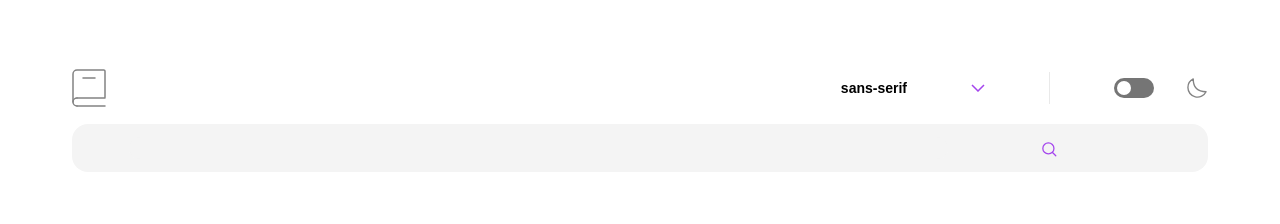
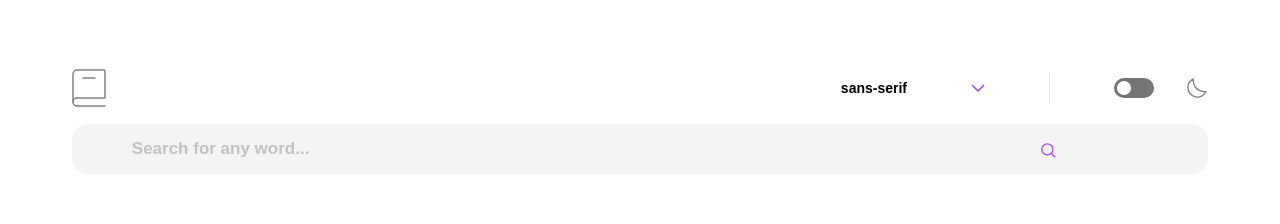
Before and after one commit to RomainTessier/dictionnary, a React (Create React App) app: page / in a window 1280 px wide. Shown: the top 224 px of the page. Built offline with nearby package versions, Linux system fonts and the light colour scheme.

Commit message:
working on small details and synonyms

```diff
--- a/src/components/Definition.jsx
+++ b/src/components/Definition.jsx
@@ -5,6 +5,12 @@ import { useContext } from 'react';
 
 export default function Definition({wordMeaning, source}) {
     const {darkTheme} = useContext(DarkThemeContext);
+
+    const handleSynonyms = async () => {
+        let wordData = await fetch(`https://api.dictionaryapi.dev/api/v2/entries/en_US/${synonyms}`);
+        let wordJson = await wordData.json();
+        console.log(wordJson);
+    }
 
     return (
         <div className="definition">
@@ -28,7 +34,10 @@ export default function Definition({wordMeaning, source}) {
                 </div>
             </ul>
 
-            <div className="synonyms" style={{display : wordMeaning.synonyms.length ? 'flex' : 'none'}}>
+            <div className="synonyms"
+            style={{display : wordMeaning.synonyms.length ? 'flex' : 'none'}}
+            onClick={handleSynonyms}
+            >
                     <div>Synonyms</div>
                     <p>
                         {wordMeaning.synonyms.join(', ')}
@@ -37,8 +46,8 @@ export default function Definition({wordMeaning, source}) {
 
             <div className="source">
                 <div>Source</div>
-                <a href={source} className='d-flex ai-center' style={{color: darkTheme ? 'white' : '#2D2D2D', textDecoration: darkTheme ? 'underline white' : 'underline #757575'}}>
-                    {source}
+                <a href={source[source.length-1]} className='d-flex ai-center' style={{color: darkTheme ? 'white' : '#2D2D2D', textDecoration: darkTheme ? 'underline white' : 'underline #757575'}}>
+                    {source[source.length-1]}
                     <img src={link} alt="link" />
                 </a>
             </div>
--- a/src/components/Header.jsx
+++ b/src/components/Header.jsx
@@ -25,9 +25,9 @@ export default function Header(){
                     />
 
                     <div className={`d-flex ${menu ? 'menuActive menu' : 'menuInactive menu'}`}>
-                        <div onClick={() => setFont('sans-serif')}>Sans-serif</div>
-                        <div onClick={() => setFont('Serif')} >Serif</div>
-                        <div onClick={() => setFont('Monospace')}>Monospace</div>
+                        <div style={{fontFamily : 'sans-serif'}} onClick={() => setFont('Sans-serif')}>Sans serif</div>
+                        <div style={{fontFamily : 'serif'}} onClick={() => setFont('Serif')} >Serif</div>
+                        <div style={{fontFamily : 'Monospace'}} onClick={() => setFont('Monospace')}>Mono</div>
                     </div>
                 </div>
 
--- a/src/components/SearchBar.jsx
+++ b/src/components/SearchBar.jsx
@@ -4,42 +4,69 @@ import '../style/global.css'
 import { useState, useContext } from 'react';
 import { SearchContext } from '../contexts/SearchContext';
 import { DarkThemeContext } from '../contexts/DarkThemeContext';
+import { FontContext } from '../contexts/FontContext';
 
 export default function SearchBar() {
-
+    const {font} = useContext(FontContext);
     const {setWordData} = useContext(SearchContext);
     const {darkTheme} = useContext(DarkThemeContext);
 
     const [word, setWord] = useState('');
+    const [focused, setFocused] = useState(false);
+    const [wordError, setWordError] = useState(false);
+
+    const handleFocusOut = () => {
+        if(focused){
+            setFocused(!focused);
+        } else {
+            return;
+        }
+    }
 
     const handleSearch = async () => {
 
         if (word === '') {
-            return;
+            setWordError('empty')
+            setWordData('');
         } else {
             try {
+                let wordData = await fetch(`https://api.dictionaryapi.dev/api/v2/entries/en_US/${word}`);
+                if (!wordData.ok) {
+                    throw new Error('Network response was not ok');
+                }
                 setWordData(word)
-                let wordData = await fetch(`https://api.dictionaryapi.dev/api/v2/entries/en_US/${word}`);
+                setWordError(false);
                 setWord('');
                 let wordJson = await wordData.json();
                 setWordData(wordJson);
-
             } catch (error) {
-                console.log(error);
-                setWordData('error');
+                setWordError(true);
+                setWordData(error);
+                setWord('');
             }
         }
     }
 
     return(
+        <>
         <div className="searchbar d-flex ai-center"
-            style={{backgroundColor: darkTheme ? '#1E1E1E' : '#F4F4F4'}}
+            style={{backgroundColor: darkTheme ? '#1E1E1E' : '#F4F4F4',
+            border: wordError ? `1px solid #FF5252` : `1px solid ${darkTheme ? `${focused ? '#A445ED' : '#1E1E1E'}` : `${focused ? '#A445ED' : '#F4F4F4'}`}`}}
         >
-            <input type="text" onChange={(e) => setWord(e.target.value)} value={word} style={{backgroundColor: darkTheme ? '#1E1E1E' : '#F4F4F4', color: darkTheme ? 'white' : 'black'}}/>
+            <input type="text"
+                onChange={(e) => setWord(e.target.value)}
+                value={word}
+                style={{backgroundColor: darkTheme ? '#1E1E1E' : '#F4F4F4', color: darkTheme ? 'white' : 'black', fontFamily : `${font}`}}
+                placeholder='Search for any word...'
+                onFocus={() => setFocused(!focused)}
+                onBlur={handleFocusOut}
+            />
             <button onClick={() => handleSearch()} style={{backgroundColor: darkTheme ? '#1E1E1E' : '#F4F4F4'}}>
                 <img src={search} alt="search icon" />
             </button>
 
         </div>
+        <div className="error" style={{display: wordError==='empty' ? 'flex' : 'none'}}>Whoops, can't be empty</div>
+        </>
     )
 }
--- a/src/components/WordDefinition.jsx
+++ b/src/components/WordDefinition.jsx
@@ -28,7 +28,7 @@ export default function WordDefinition () {
     } else {
         return (
             <div>
-                <h1>Error</h1>
+                <h1>The word you're looking for doesn't exist. Please try again</h1>
             </div>
         )
     }
--- a/src/style/header.css
+++ b/src/style/header.css
@@ -57,13 +57,16 @@ header{
     background-color: white;
     font-size: 20px;
     flex-direction: column;
-    align-items: center;
-    justify-content: center;
     gap: 10px;
     padding: 20px;
     border-radius: 10px;
     box-shadow: 0px 0px 10px 0px rgba(0,0,0,0.1);
     z-index: 1;
+}
+
+.menu div:hover{
+    cursor: pointer;
+    color: #A445ED;
 }
 
 .menuInactive{
--- a/src/style/searchbar.css
+++ b/src/style/searchbar.css
@@ -11,10 +11,17 @@
     border-radius: 16px;
     width: 80%;
     font-size: 17px;
+    font-weight: bold;
 }
 
 .searchbar input:focus{
     outline: none;
+}
+
+.searchbar input::placeholder{
+    color: #C2C2C2;
+    font-size: 17px;
+    font-weight: bold;
 }
 
 .searchbar button{
@@ -28,3 +35,9 @@
     height: 15px;
     padding: 0 5%;
 }
+
+.error{
+    color:#FF5252;
+    padding-top: 5px;
+    font-size: 14px;
+}
--- a/src/views/Word.jsx
+++ b/src/views/Word.jsx
@@ -3,7 +3,7 @@ import play from '../assets/images/icon-play.svg'
 import Definition from '../components/Definition';
 
 export default function Word({wordData}) {
-    console.log(wordData[0].sourceUrls);
+    console.log(wordData[0].phonetics[0]);
 
     const handlePlay = () => {
         let audio = new Audio(wordData[0].phonetics[0].audio);
```
